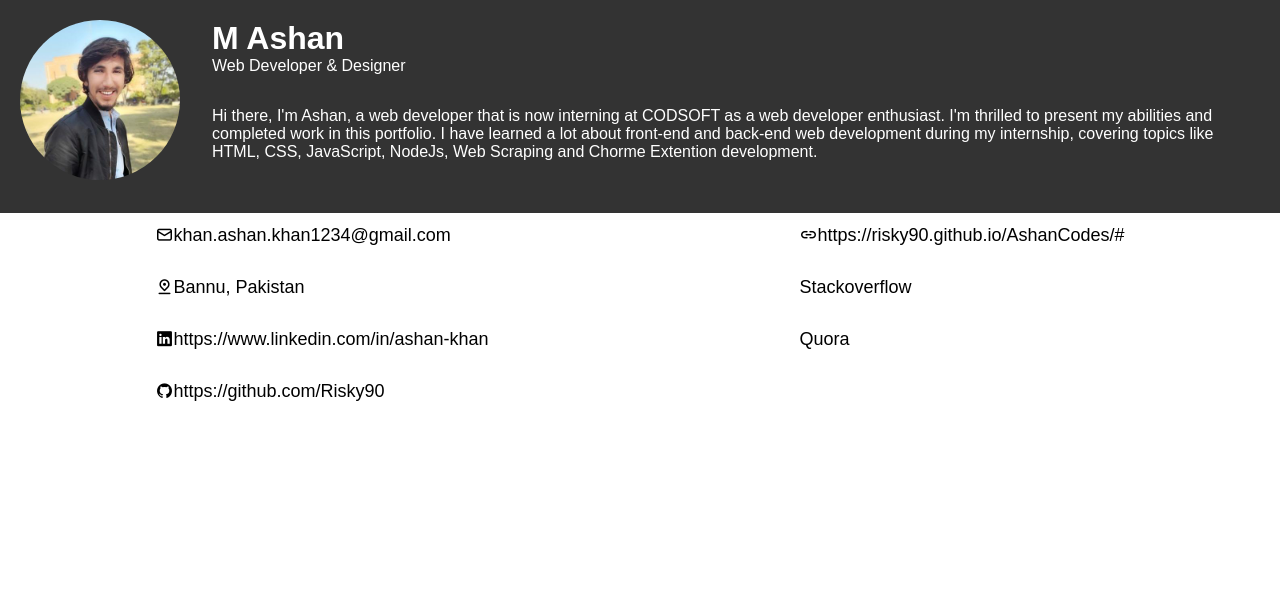
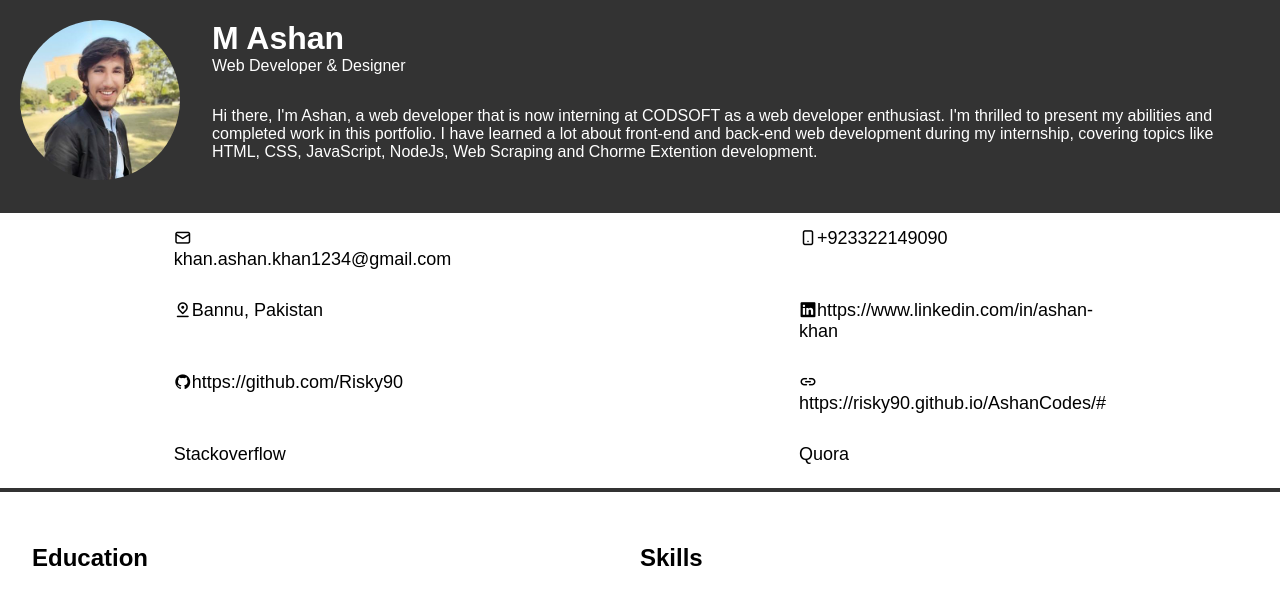
Before and after one commit to Risky90/CODESOFT, a plain HTML site: page Portfolio/index.html in a window 1280 px wide. Drawn offline with nearby package versions, Linux system fonts and the light colour scheme.

Commit message:
modify links section

```diff
--- a/Portfolio/index.html
+++ b/Portfolio/index.html
@@ -16,16 +16,23 @@
   </header>
   <section id="links">
     <a href=""><i class="uil uil-envelope-alt"></i>khan.ashan.khan1234@gmail.com</a>
+    <a href=""><i class="uil uil-mobile-android"></i>+923322149090</a>
     <a href=""><i class="uil uil-location-pin-alt"></i>Bannu, Pakistan</a>
     <a href=""><i class="uil uil-linkedin"></i>https://www.linkedin.com/in/ashan-khan</a>
     <a href=""><i class="uil uil-github"></i>https://github.com/Risky90</a>
     <a href=""><i class="uil uil-link-h"></i>https://risky90.github.io/AshanCodes/#</a>
     <a href="https://stackoverflow.com/users/20128821/ashan"><i class="uil uil-stackoverflow"></i>Stackoverflow</a>
     <a href="https://www.quora.com/profile/ASHAN-Khan-28?ch=10&oid=1017348339&share=a9fd2977&srid=u3X9vy&target_type=user"><i class="uil uil-quora"></i>Quora</a>
+  </section>
+  <hr id="line">
 
-
-
-  </section>
-
+  <div class="main">
+  <div id="education">
+    <h2>Education</h2>
+  </div>
+  <div id="skills">
+    <h2>Skills</h2>
+  </div>
+  </div>
 </body>
 </html>
--- a/Portfolio/styles.css
+++ b/Portfolio/styles.css
@@ -28,7 +28,7 @@ body {
   header h1 {
     margin: 0;
     /* padding: 2rem 0 0rem 2rem; */
-    display: flex;
+    /* display: flex; */
     align-content: center;
   }
   header p{
@@ -37,19 +37,30 @@ body {
   }
 
   #links {
-     /* width: 50%; */
-     height: 15rem;
-     display: flex;
-     flex-direction: column;
-     justify-content: flex-start;
-     padding: 0px 0rem 0 0rem;
-     flex-wrap: wrap;
-     align-content: space-around;
-     align-items: flex-start;
+       /* width: 50%; */
+    /* height: 15rem; */
+    grid-template-columns: repeat(2, 0fr);
+    display: grid;
+    flex-direction: column;
+    padding: 0px 0rem 0 0rem;
+    align-content: space-evenly;
+    justify-items: start;
+    justify-content: space-around;
 }
 #links a{
   font-size: 18px;
   color: black;
   text-decoration: none;
-  padding: 12px 0px 19px 0px;
+  padding: 15px 0
 }
+hr#line{
+    height: 4px; /* Adjust the height as needed */
+    background-color: #333; /* Change the color */
+    border: none; /* Remove the default border */
+
+}
+.main{
+  display: grid;
+  margin: 2rem;
+  grid-template-columns: repeat(2, 50%);
+}
```
